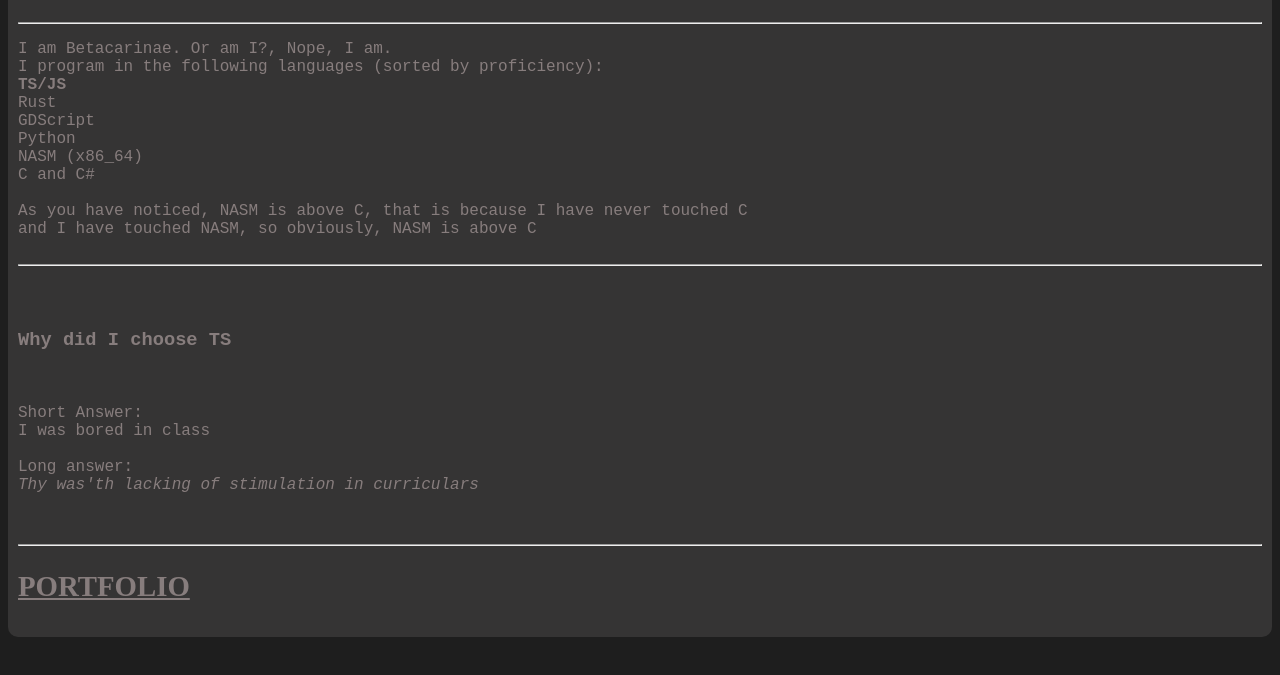
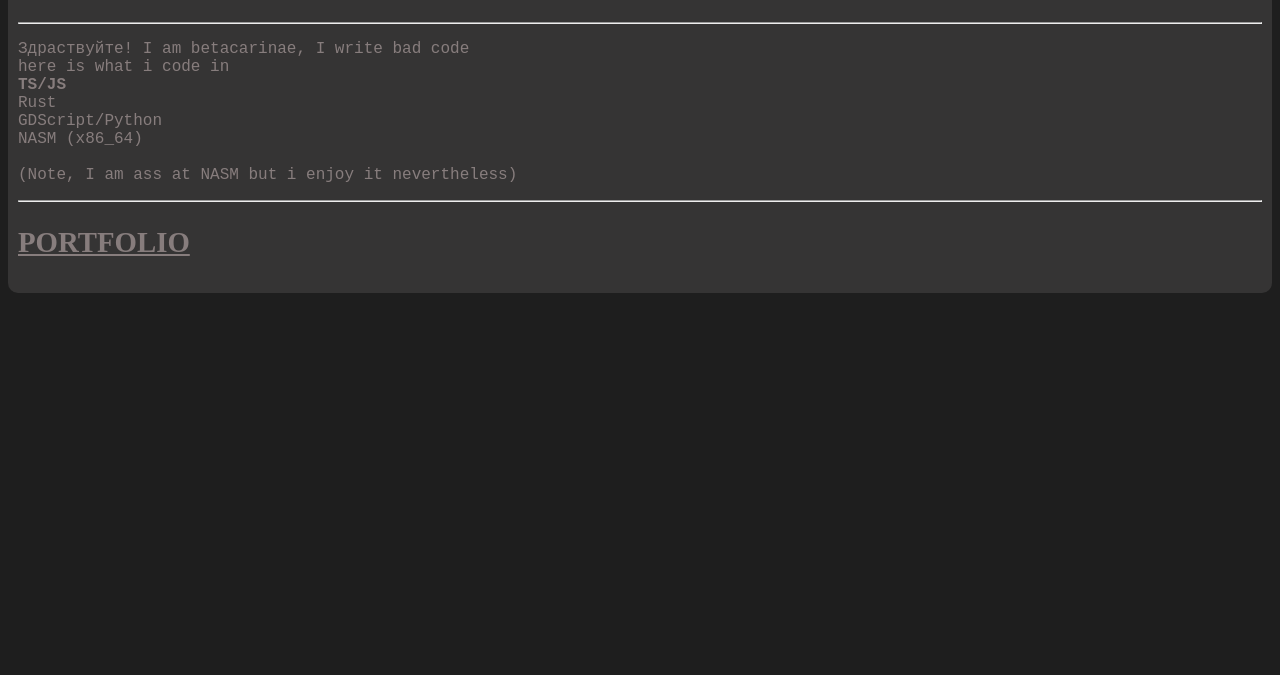
Before and after one commit to BetaCarinae-lab/BetaCarinae-lab.github.io, a plain HTML site: page index.html in a window 1280 px wide. Shown: the part 91-766 px from the top of the page. Drawn offline with Linux system fonts and the light colour scheme.

Commit message:
update :3

```diff
--- a/index.html
+++ b/index.html
@@ -2,7 +2,7 @@
 <html>
 <head>
     <meta charset="UTF-8" />
-    <title>The man, the myth, the legend</title>
+    <title>betacarinae</title>
 </head>
 <style>
     pre, h1, a {
@@ -24,28 +24,14 @@
     <h1>Welcome!</h1>
     <hr>
     <pre style="font-size: large;">
-I am Betacarinae. Or am I?, Nope, I am.
-I program in the following languages (sorted by proficiency):
+Здраствуйте! I am betacarinae, I write bad code
+here is what i code in
 <b>TS/JS</b>
 Rust
-GDScript
-Python
+GDScript/Python
 NASM (x86_64)
-C and C#
 
-As you have noticed, NASM is above C, that is because I have never touched C
-and I have touched NASM, so obviously, NASM is above C
-
-<hr>
-
-<h3>Why did I choose TS</h3>
-<pre>
-Short Answer:
-I was bored in class
-
-Long answer:
-<i>Thy was'th lacking of stimulation in curriculars</i>
-</pre>
+(Note, I am ass at NASM but i enjoy it nevertheless)
 </pre>
 <hr>
 <a href="portfolio.html"><h2>PORTFOLIO</h2></a>
```
Also changed, not shown: portfolio.html (+1 -1 lines).
